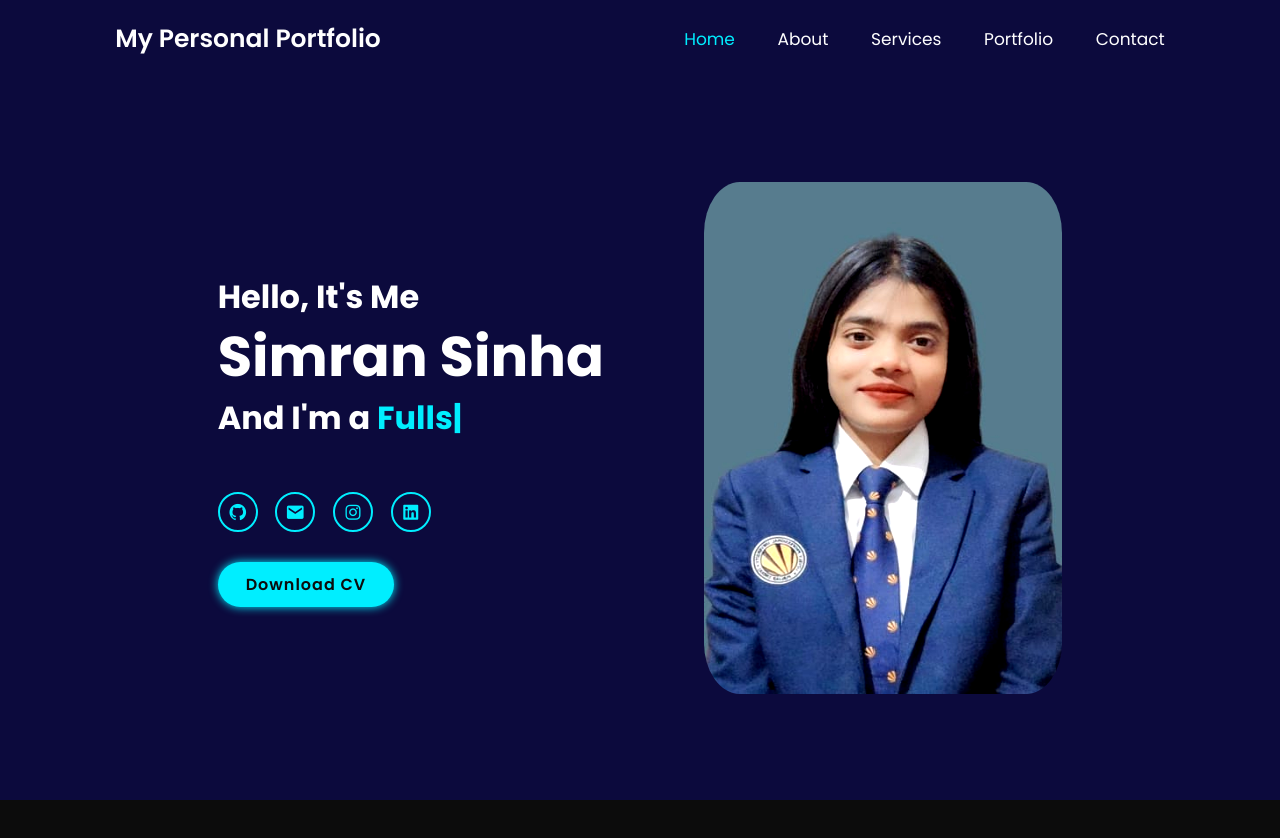
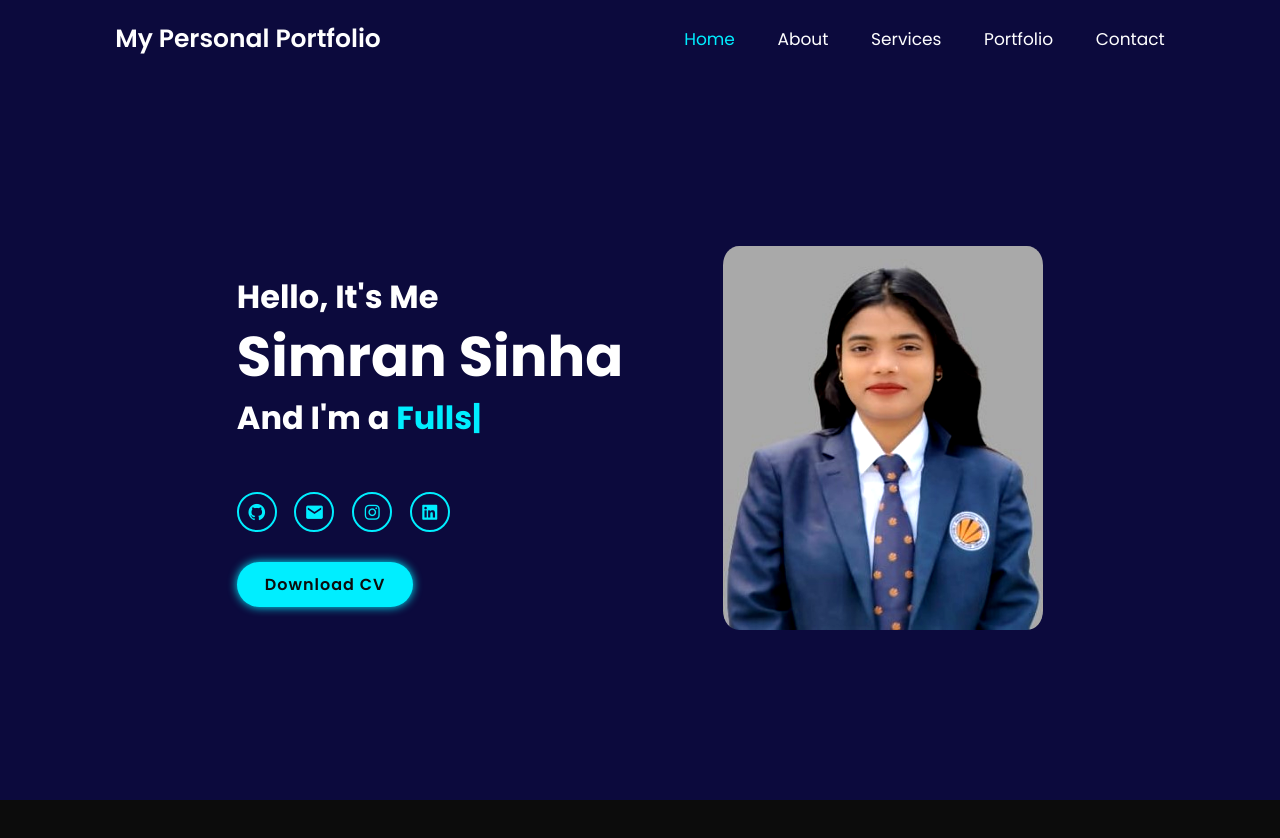
Before and after one commit to Simransinha456/Portfolio-Html-CSS-CA3-Project, a plain HTML site: page index.html in a window 1280 px wide. Shown: the top 838 px of the page. Drawn offline with nearby package versions, Linux system fonts and the light colour scheme.

Commit message:
last commit

```diff
--- a/index.html
+++ b/index.html
@@ -41,7 +41,7 @@
             </div>
         </div>
         <div class="home-img">
-            <img src="photo.jpeg" alt="photo">
+            <img src="photo3.jpeg" alt="photo">
         </div>
     </section>
 
--- a/style.css
+++ b/style.css
@@ -83,14 +83,15 @@ section {
    display: flex;
    justify-content: center;
    align-items: center;
+
 }
 
 .home-img img {
    margin-left: 10rem;
-   width: 28vw;
-   height: 40vw;
-   border-radius: 10%;
-   filter: contrast(130%);
+   width: 25vw;
+   height: 30vw;
+   border-radius: 5%;
+   filter: contrast(135%);
 
 }
 
```
Also changed, not shown: photo2.jpeg (added), photo3.jpeg (added).
